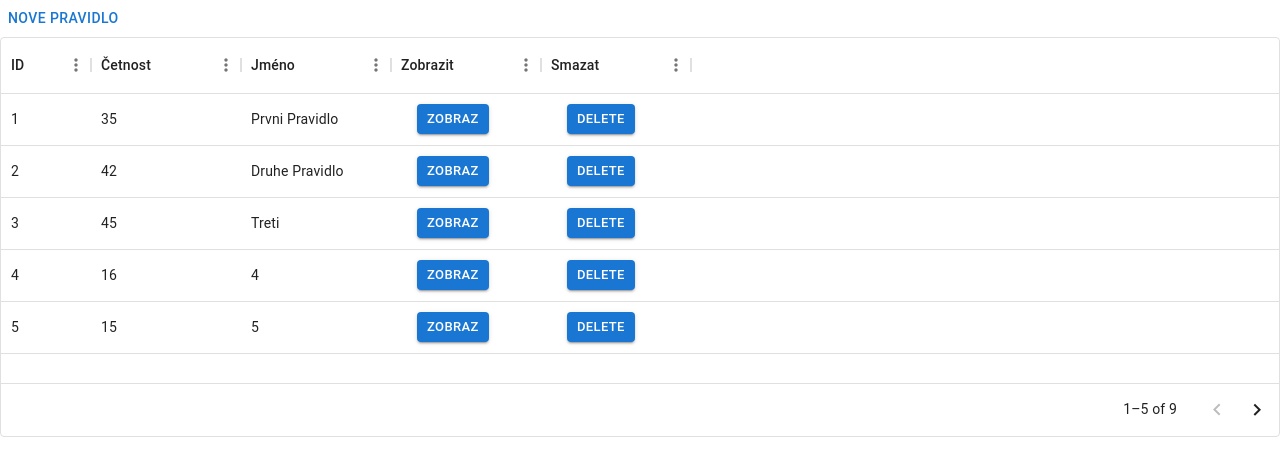
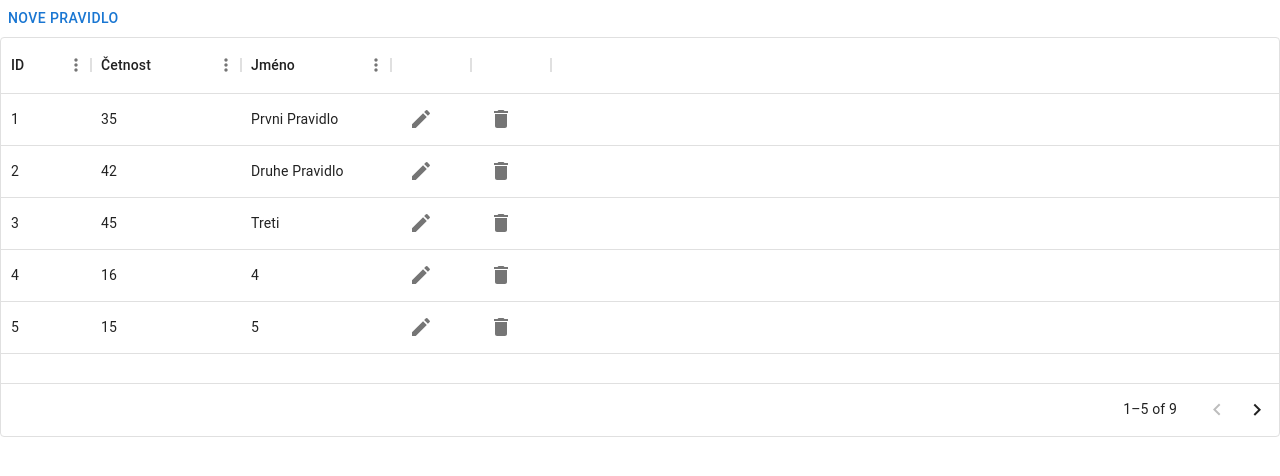
Before and after one commit to davidzemancz/hackathon_abra_2023, a React (Create React App) app in the folder frontend/: page /pravidla in a window 1280 px wide. Shown: the top 476 px of the page. Built offline with nearby package versions, Linux system fonts and the light colour scheme.

Commit message:
disabled menu

```diff
--- a/frontend/src/SeznamPravidel.js
+++ b/frontend/src/SeznamPravidel.js
@@ -6,6 +6,9 @@
 import {Link} from '@mui/material';
 import { useNavigate } from "react-router-dom";
 import { useState } from "react";
+import IconButton from '@mui/material/IconButton';
+import DeleteIcon from '@mui/icons-material/Delete';
+import EditIcon from '@mui/icons-material/Edit';
 
 
 function SeznamPravidel(props)
@@ -31,15 +34,15 @@
           console.log(params)
           return (
               <strong>
-                  <Button
-                          variant="contained"
-                          color="primary"
-                          size="small"
-                          style={{ marginLeft: 16 }}
+                  <IconButton aria-label="delete"
+                          // variant="contained"
+                          // color="primary"
+                          // size="small"
+                          // style={{ marginLeft: 16 }}
                           onClick={() => smazPolozku(params.id)}
                       >
-                          Delete
-                      </Button>
+                          <DeleteIcon />
+                      </IconButton>
               </strong>
           )
         }
@@ -48,14 +51,14 @@
           return (
               <strong>
                   <NavLink to="pravidlo/0">
-                  <Button
-                          variant="contained"
-                          color="primary"
-                          size="small"
-                          style={{ marginLeft: 16 }}
+                  <IconButton aria-label="edit"
+                          // variant="contained"
+                          // color="primary"
+                          // size="small"
+                          // style={{ marginLeft: 16 }}
                       >
-                          Zobraz
-                      </Button>
+                        <EditIcon/>
+                      </IconButton>
                       </NavLink>
               </strong>
           )
@@ -77,18 +80,22 @@
           },
           {
             field: 'Zobrazit',
-            headerName: 'Zobrazit',
-            width: 150,
+            headerName: '',
+            width: 80,
             renderCell: renderViewButton,
             disableClickEventBubbling: true,
+            sortable: false,
+            disableColumnMenu: true,
           },
           {
             field: 'Remove',
-            headerName: 'Smazat',
+            headerName: '',
             description: 'Smazat sadu',
-            width: 150,
+            width: 80,
             renderCell: renderDeleteButton,
             disableClickEventBubbling: true,
+            sortable: false,
+            disableColumnMenu: true,
           },
         ];
 
```
